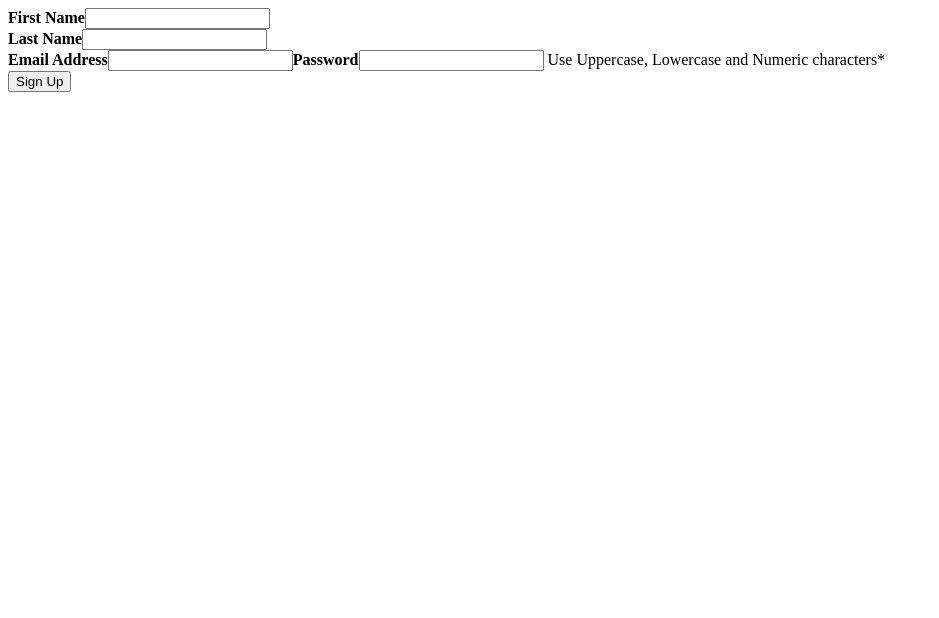
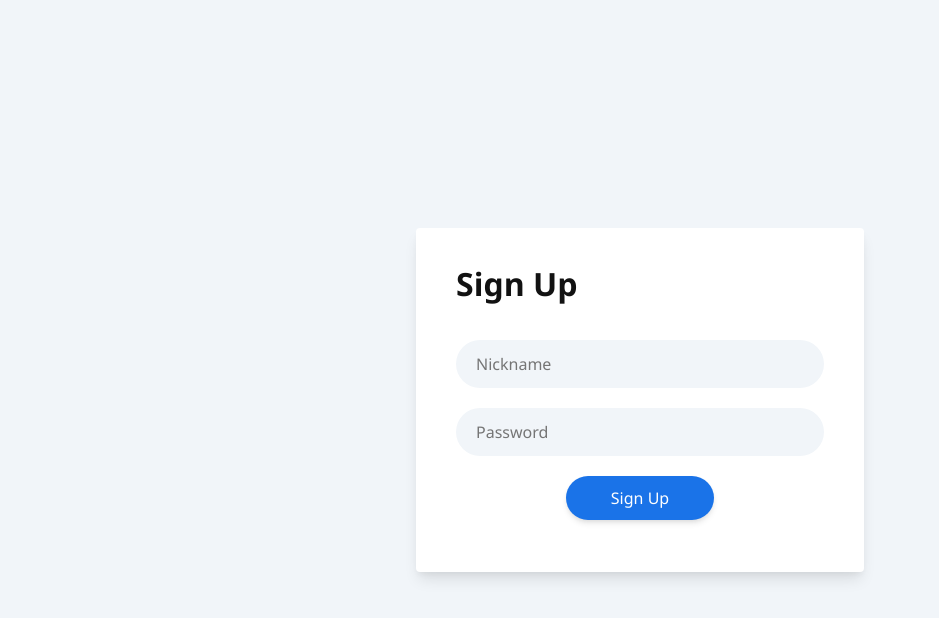
Before and after one commit to IIM-Creative-Technology/hp-leaderboard, a Nuxt app: page / in a window 1280 px wide. Shown: the top 618 px of the page, without its empty margins (0-939 px from the left). Built offline with nearby package versions, Linux system fonts and the light colour scheme.

Commit message:
Sign up design

```diff
--- a/components/SignUp.vue
+++ b/components/SignUp.vue
@@ -1,19 +1,9 @@
 <template>
-    <div style="background-image:../static/assets/hp.jpg ;">
+    <!-- <div style="background-image:../static/assets/hp.jpg ;">
         <form @submit="register()" enctype="multipart/form-data" method="post">
-          <div class="names">
-            <div class="name">
-              <label for="firstname"><strong>First Name</strong></label>
-              <input type="text" name="firstname" v-model="firstname" />
-            </div>
-            <div class="name">
-              <label for="lastname"><strong>Last Name</strong></label>
-              <input type="text" name="lastname" v-model="lastname" />
-            </div>
-          </div>
           <div class="fields">
-            <label for="email"><strong>Email Address</strong></label>
-            <input type="email" name="email" v-model="email" />
+            <label for="nickname"><strong>Pseudo</strong></label>
+            <input type="text" name="nickname" v-model="nickname" />
 
             <label for="password"><strong>Password</strong></label>
             <input type="password" name="password" v-model="password" />
@@ -28,18 +18,270 @@
             </button>
           </div>
         </form>
+    </div> -->
+
+  <main class="main">
+    <div class="container">
+      <section class="wrapper">
+        <div class="heading">
+          <h1 class="text text-large">Sign Up</h1>
+        </div>
+        <form @submit="register()" enctype="multipart/form-data" method="post" name="signin" class="form">
+          <div class="input-control">
+            <label for="name" class="input-label" hidden>Nickname</label>
+            <input type="text" name="name" id="nickname" v-model="name" class="input-field" placeholder="Nickname">
+          </div>
+          <div class="input-control">
+            <label for="password" class="input-label" hidden>Password</label>
+            <input type="password" name="password" v-model="password" id="password" class="input-field" placeholder="Password">
+          </div>
+          <div class="input-control">
+            <button type="button" class="input-submit" style="margin: auto;" @click="register()">Sign Up</button>
+          </div>
+        </form>
+      </section>
     </div>
+  </main>
 
 </template>
+
+<style>
+  :root {
+  --color-white: #ffffff;
+  --color-light: #f1f5f9;
+  --color-black: #121212;
+  --color-night: #001632;
+  --color-red: #f44336;
+  --color-blue: #1a73e8;
+  --color-gray: #80868b;
+  --color-grayish: #dadce0;
+  --shadow-normal: 0 1px 3px 0 rgba(0, 0, 0, 0.1),
+  	0 1px 2px 0 rgba(0, 0, 0, 0.06);
+  --shadow-medium: 0 4px 6px -1px rgba(0, 0, 0, 0.1),
+  	0 2px 4px -1px rgba(0, 0, 0, 0.06);
+  --shadow-large: 0 10px 15px -3px rgba(0, 0, 0, 0.1),
+  	0 4px 6px -2px rgba(0, 0, 0, 0.05);
+}
+
+html {
+  font-size: 100%;
+  font-size-adjust: 100%;
+  box-sizing: border-box;
+  scroll-behavior: smooth;
+}
+
+*,
+*::before,
+*::after {
+  padding: 0;
+  margin: 0;
+  box-sizing: inherit;
+  list-style: none;
+  list-style-type: none;
+  text-decoration: none;
+  -webkit-font-smoothing: antialiased;
+  -moz-osx-font-smoothing: grayscale;
+  text-rendering: optimizeLegibility;
+}
+
+body {
+  font-family: "Segoe UI", Tahoma, Geneva, Verdana, sans-serif;
+  font-size: 1rem;
+  font-weight: normal;
+  line-height: 1.5;
+  color: var(--color-black);
+  background: var(--color-light);
+}
+
+a,
+button {
+  font-family: inherit;
+  font-size: inherit;
+  line-height: inherit;
+  cursor: pointer;
+  border: none;
+  outline: none;
+  background: none;
+  text-decoration: none;
+}
+
+img {
+  display: block;
+  width: 100%;
+  height: auto;
+  -o-object-fit: cover;
+     object-fit: cover;
+}
+
+.container {
+  display: flex;
+  justify-content: center;
+  align-items: center;
+  max-width: 80rem;
+  min-height: 100vh;
+  width: 100%;
+  padding: 0 2rem;
+  margin: 0 auto;
+}
+
+.ion-logo-apple {
+  font-size: 1.65rem;
+  line-height: inherit;
+  margin-right: 0.5rem;
+  color: var(--color-black);
+}
+.ion-logo-google {
+  font-size: 1.65rem;
+  line-height: inherit;
+  margin-right: 0.5rem;
+  color: var(--color-red);
+}
+.ion-logo-facebook {
+  font-size: 1.65rem;
+  line-height: inherit;
+  margin-right: 0.5rem;
+  color: var(--color-blue);
+}
+
+.text {
+  font-family: inherit;
+  line-height: inherit;
+  text-transform: unset;
+  text-rendering: optimizeLegibility;
+}
+.text-large {
+  font-size: 2rem;
+  font-weight: 600;
+  color: var(--color-black);
+}
+.text-normal {
+  font-size: 1rem;
+  font-weight: 400;
+  color: var(--color-black);
+}
+.text-links {
+  font-size: 1rem;
+  font-weight: 400;
+  color: var(--color-blue);
+}
+.text-links:hover {
+  text-decoration: underline;
+}
+
+.main .wrapper {
+  max-width: 28rem;
+  width: 100%;
+  margin: 2rem auto;
+  padding: 2rem 2.5rem;
+  border: none;
+  outline: none;
+  border-radius: 0.25rem;
+  color: var(--color-black);
+  background: var(--color-white);
+  box-shadow: var(--shadow-large);
+}
+.main .wrapper .form {
+  width: 100%;
+  height: auto;
+  margin-top: 2rem;
+}
+.main .wrapper .form .input-control {
+  display: flex;
+  align-items: center;
+  justify-content: space-between;
+  margin-bottom: 1.25rem;
+}
+.main .wrapper .form .input-field {
+  font-family: inherit;
+  font-size: 1rem;
+  font-weight: 400;
+  line-height: inherit;
+  width: 100%;
+  height: auto;
+  padding: 0.75rem 1.25rem;
+  border: none;
+  outline: none;
+  border-radius: 2rem;
+  color: var(--color-black);
+  background: var(--color-light);
+  text-transform: unset;
+  text-rendering: optimizeLegibility;
+}
+.main .wrapper .form .input-submit {
+  font-family: inherit;
+  font-size: 1rem;
+  font-weight: 500;
+  line-height: inherit;
+  cursor: pointer;
+  min-width: 40%;
+  height: auto;
+  padding: 0.65rem 1.25rem;
+  border: none;
+  outline: none;
+  border-radius: 2rem;
+  color: var(--color-white);
+  background: var(--color-blue);
+  box-shadow: var(--shadow-medium);
+  text-transform: capitalize;
+  text-rendering: optimizeLegibility;
+}
+.main .wrapper .striped {
+  display: flex;
+  flex-direction: row;
+  justify-content: center;
+  align-items: center;
+  margin: 1rem 0;
+}
+.main .wrapper .striped-line {
+  flex: auto;
+  flex-basis: auto;
+  border: none;
+  outline: none;
+  height: 2px;
+  background: var(--color-grayish);
+}
+.main .wrapper .striped-text {
+  font-family: inherit;
+  font-size: 1rem;
+  font-weight: 500;
+  line-height: inherit;
+  color: var(--color-black);
+  margin: 0 1rem;
+}
+.main .wrapper .method-control {
+  margin-bottom: 1rem;
+}
+.main .wrapper .method-action {
+  font-family: inherit;
+  font-size: 0.95rem;
+  font-weight: 500;
+  line-height: inherit;
+  display: flex;
+  justify-content: center;
+  align-items: center;
+  width: 100%;
+  height: auto;
+  padding: 0.35rem 1.25rem;
+  outline: none;
+  border: 2px solid var(--color-grayish);
+  border-radius: 2rem;
+  color: var(--color-black);
+  background: var(--color-white);
+  text-transform: capitalize;
+  text-rendering: optimizeLegibility;
+  transition: all 0.35s ease;
+}
+.main .wrapper .method-action:hover {
+  background: var(--color-light);
+}
+</style>
 
 <script>
 import axios from 'axios'
 export default {
   data() {
     return {
-      firstname: '',
-      lastname: '',
-      email: '',
+      name: '',
       password: '',
       error: null,
     }
@@ -47,15 +289,12 @@ export default {
 
   methods: {
     async register() {
-        console.log("le boss");
       const data = {
-        firstname: this.firstname,
-        lastname: this.lastname,
-        email: this.email,
+        name: this.name,
         password: this.password,
       }
       axios
-        .post('localhost:3000/auth/register', data)
+        .post('https://hp-api-iim.azurewebsites.net/auth/register', data)
         .then((res) => {
           const userData = res.data
           this.$toasted.show('You have registered successfully', {
```
